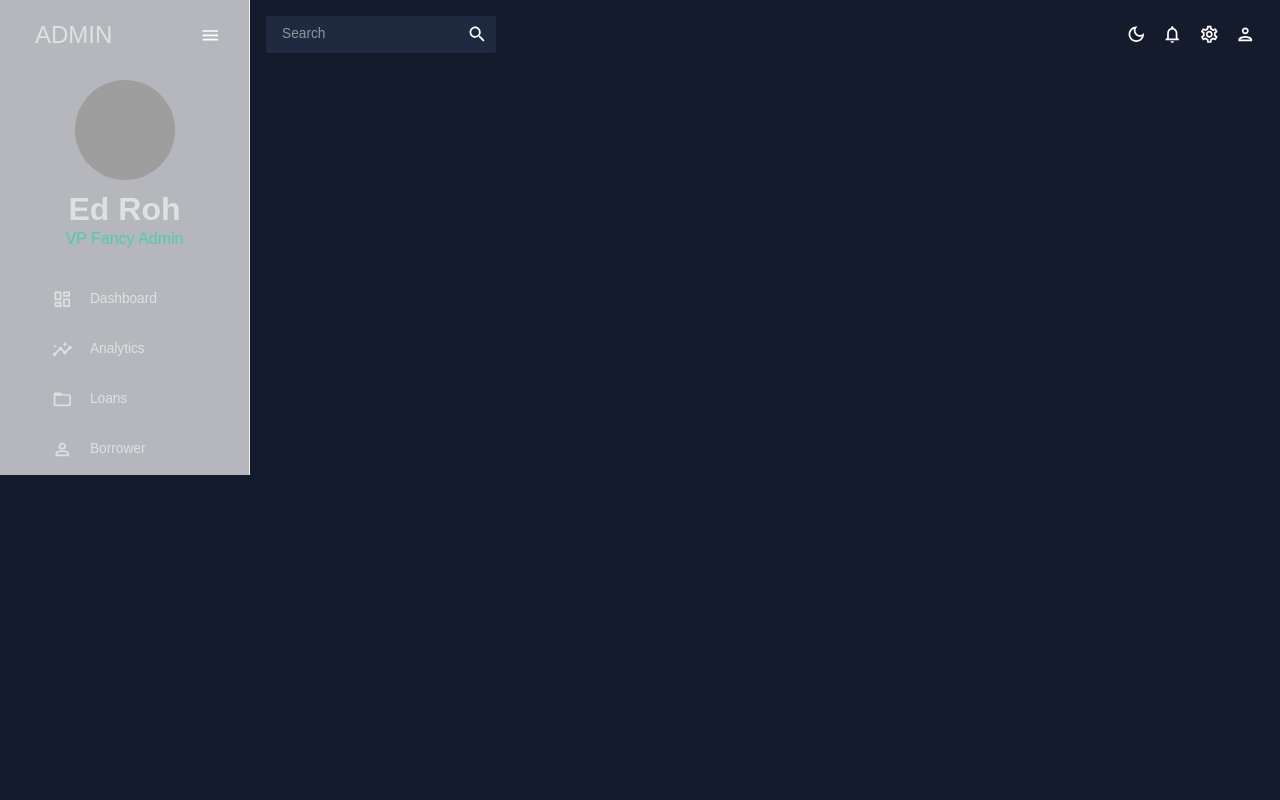
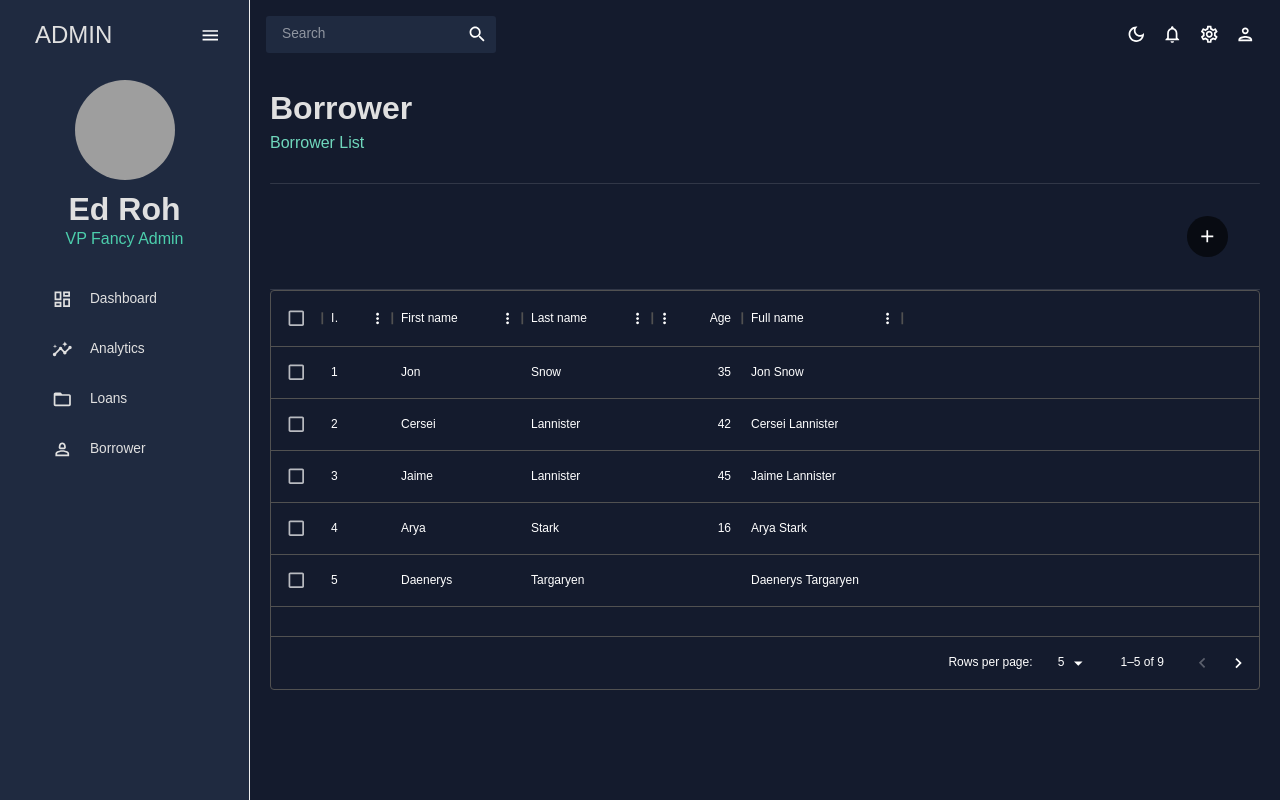
Before and after one commit to kwibisam/lm-admin, a React (Create React App) app: page /borrowers in a window 1280 px wide. Built offline with nearby package versions, Linux system fonts and the light colour scheme; grey boxes are pictures that could not be loaded; the HTML template or start-up script is replaced by a standard one.

Commit message:
worked-on-sidebar

```diff
--- a/package.json
+++ b/package.json
@@ -7,6 +7,7 @@
     "@emotion/styled": "^11.11.0",
     "@mui/icons-material": "^5.15.11",
     "@mui/material": "^5.15.11",
+    "@mui/x-data-grid": "^6.19.5",
     "@testing-library/jest-dom": "^5.17.0",
     "@testing-library/react": "^13.4.0",
     "@testing-library/user-event": "^13.5.0",
--- a/src/App.js
+++ b/src/App.js
@@ -9,6 +9,7 @@ import {ThemeProvider,CssBaseline} from '@mui/material'
 
 import { Routes, Route } from "react-router-dom";
 import SideBar from "./components/SideBar";
+import AddBorrower from "./screens/AddBorrower";
 
 function App() {
 
@@ -23,9 +24,10 @@ function App() {
             <TopBar/>
             <Routes>
               <Route path="/" element = {<Dashboard/>} />
-              <Route path="/" element = {<Analytics/>}/>
-              <Route path="" element = {<Borrower/>} />
-              <Route path="" element = {<Loan/>} />
+              <Route path="/analytics" element = {<Analytics/>}/>
+              <Route path="/borrowers" element = {<Borrower/>} />
+              <Route path="/loans" element = {<Loan/>} />
+              <Route path="/addBorrower" element = {<AddBorrower/>}/>
             </Routes>
           </main>
         </div>
--- /dev/null
+++ b/src/components/DataTable.jsx
@@ -0,0 +1,54 @@
+import React from 'react'
+import { DataGrid } from '@mui/x-data-grid';
+const columns = [
+    { field: 'id', headerName: 'ID', width: 70 },
+    { field: 'firstName', headerName: 'First name', width: 130 },
+    { field: 'lastName', headerName: 'Last name', width: 130 },
+    {
+      field: 'age',
+      headerName: 'Age',
+      type: 'number',
+      width: 90,
+    },
+    {
+      field: 'fullName',
+      headerName: 'Full name',
+      description: 'This column has a value getter and is not sortable.',
+      sortable: false,
+      width: 160,
+      valueGetter: (params) =>
+        `${params.row.firstName || ''} ${params.row.lastName || ''}`,
+    },
+  ];
+
+  const rows = [
+    { id: 1, lastName: 'Snow', firstName: 'Jon', age: 35 },
+    { id: 2, lastName: 'Lannister', firstName: 'Cersei', age: 42 },
+    { id: 3, lastName: 'Lannister', firstName: 'Jaime', age: 45 },
+    { id: 4, lastName: 'Stark', firstName: 'Arya', age: 16 },
+    { id: 5, lastName: 'Targaryen', firstName: 'Daenerys', age: null },
+    { id: 6, lastName: 'Melisandre', firstName: null, age: 150 },
+    { id: 7, lastName: 'Clifford', firstName: 'Ferrara', age: 44 },
+    { id: 8, lastName: 'Frances', firstName: 'Rossini', age: 36 },
+    { id: 9, lastName: 'Roxie', firstName: 'Harvey', age: 65 },
+  ];
+
+const DataTable = () => {
+  return (
+    <div style={{ height: 400, width: '100%' }}>
+    <DataGrid
+      rows={rows}
+      columns={columns}
+      initialState={{
+        pagination: {
+          paginationModel: { page: 0, pageSize: 5 },
+        },
+      }}
+      pageSizeOptions={[5, 10]}
+      checkboxSelection
+    />
+  </div>
+  )
+}
+
+export default DataTable
--- a/src/components/SideBar.jsx
+++ b/src/components/SideBar.jsx
@@ -13,7 +13,6 @@ import DashboardOutlinedIcon from '@mui/icons-material/DashboardOutlined';
 import MenuOutlinedIcon from "@mui/icons-material/MenuOutlined";
 
 
-
 const Item = ({ title, to, icon, selected, setSelected }) => {
     const theme = useTheme();
     const colors = tokens(theme.palette.mode);
@@ -25,9 +24,9 @@ const Item = ({ title, to, icon, selected, setSelected }) => {
         }}
         onClick={() => setSelected(title)}
         icon={icon}
+        component={<Link to={to}/>}
       >
         <Typography>{title}</Typography>
-        <Link to={to} />
       </MenuItem>
     );
   };
@@ -37,27 +36,41 @@ const SideBar = () => {
     const colors = tokens(theme.palette.mode);
     const [isCollapsed, setIsCollapsed] = useState(false);
     const [selected, setSelected] = useState("Dashboard");
+    console.log("selected:", selected)
     return (
         <Box
         sx={{
-          "&.pro-sidebar-inner": {
-            backgroundColor: `${colors.primary[400]} !important`,
+            position: "sticky",
+            display: "flex",
+            height: "100vh",
+            top: 0,
+            bottom: 0,
+            zIndex: 10000,
+            "& .sidebar": {
+              border: "none",
             },
-          "&.pro-icon-wrapper": {
+            "& .menu-icon": {
               backgroundColor: "transparent !important",
             },
-          "&.pro-inner-item": {
-            padding: "5px 35px 5px 20px !important",
+            "& .menu-item": {
+              // padding: "5px 35px 5px 20px !important",
+              backgroundColor: "transparent !important",
             },
-          "&.pro-inner-item:hover": {
-            color: "#868dfb !important",
+            "& .menu-anchor": {
+              color: "inherit !important",
+              backgroundColor: "transparent !important",
             },
-          "&.pro-menu-item.active": {
-            color: "#6870fa !important",
+            "& .menu-item:hover": {
+              color: `${colors.blueAccent[500]} !important`,
+              backgroundColor: "transparent !important",
+            },
+            "& .menu-item.active": {
+              color: `${colors.greenAccent[500]} !important`,
+              backgroundColor: "transparent !important",
             },
           }}
       >
-        <Sidebar collapsed={isCollapsed}>
+        <Sidebar collapsed={isCollapsed} style={{ height: "100%" }} backgroundColor={colors.primary[400]}>
           <Menu iconShape="square">
             {/* LOGO AND MENU ICON */}
             <MenuItem
--- /dev/null
+++ b/src/screens/AddBorrower/index.jsx
@@ -0,0 +1,9 @@
+import React from 'react'
+
+const AddBorrower = () => {
+  return (
+    <div>AddBorrower</div>
+  )
+}
+
+export default AddBorrower
--- a/src/screens/Borrower/index.jsx
+++ b/src/screens/Borrower/index.jsx
@@ -1,8 +1,42 @@
 import React from 'react'
+import {Box,useTheme} from '@mui/material'
+
+import IconButton from '@mui/material/IconButton';
+import AddOutlinedIcon from '@mui/icons-material/AddOutlined';
+import Stack from '@mui/material/Stack';
+import Header from '../../components/Header'
+
+import Divider from '@mui/material/Divider';
+
+import { tokens } from '../../theme';
+import DataTable from '../../components/DataTable';
 
 const Borrower = () => {
+  const theme = useTheme();
+  const colors = tokens(theme.palette.mode);
+  const style = {
+    py: 0,
+    width: '100%',
+    borderRadius: 2,
+    borderColor: 'divider',
+  };
   return (
-    <div>Borrower</div>
+    <Box m="20px">
+      <Header title = "Borrower" subtitle="Borrower List"/>
+      <Divider sx={style}/>
+      <Box display="flex" justifyContent="end" alignItems="center" m={4}>
+        <Stack direction="row" spacing={1}>
+          <IconButton aria-label="add"  style={{
+            backgroundColor: colors.primary[800], // Customize background color
+            padding: '10px', }}
+            >
+            <AddOutlinedIcon />
+          </IconButton>
+        </Stack>
+      </Box>
+      <Divider sx={style}/>
+      <DataTable/>
+    </Box>
   )
 }
 
```
Also changed, not shown: 1 other file (tests, documents, lock files or other folders). Lines whose indentation alone changed are shown as unchanged.
